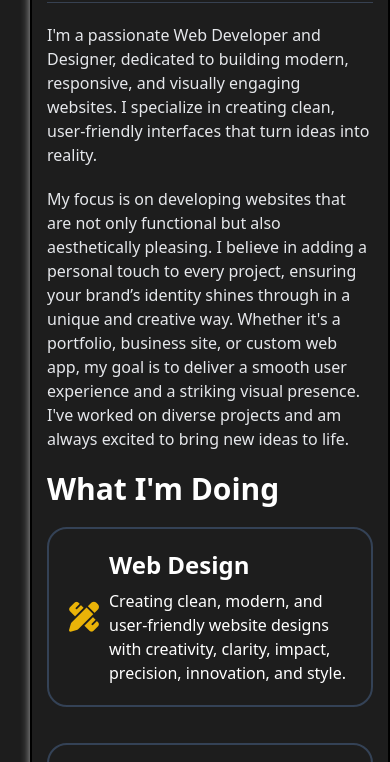
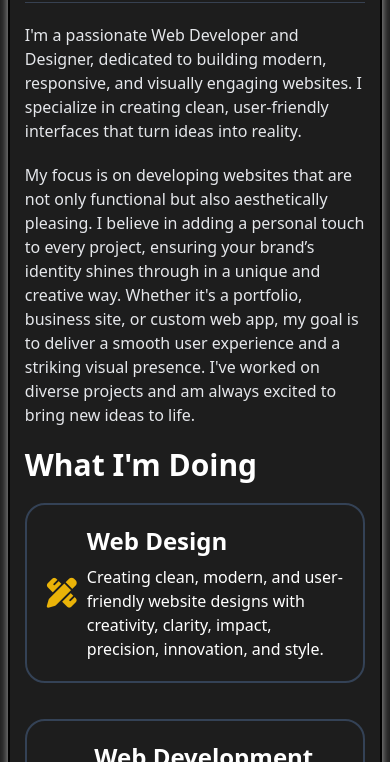
Before and after one commit to abhikmahajan/PortfolioWebsite, a plain HTML site: page index.html in a window 390 px wide. Shown: the part 384-1146 px from the top of the page. Drawn offline with nearby package versions, Linux system fonts and the light colour scheme.

Commit message:
Update index.css

```diff
--- a/index.css
+++ b/index.css
@@ -204,8 +204,8 @@ body{
 
     .container{
         display:block;
-
-        padding-right: 0;
+        padding-left: 2%;
+        padding-right: 2%;
         margin:0;
     }
 
```
